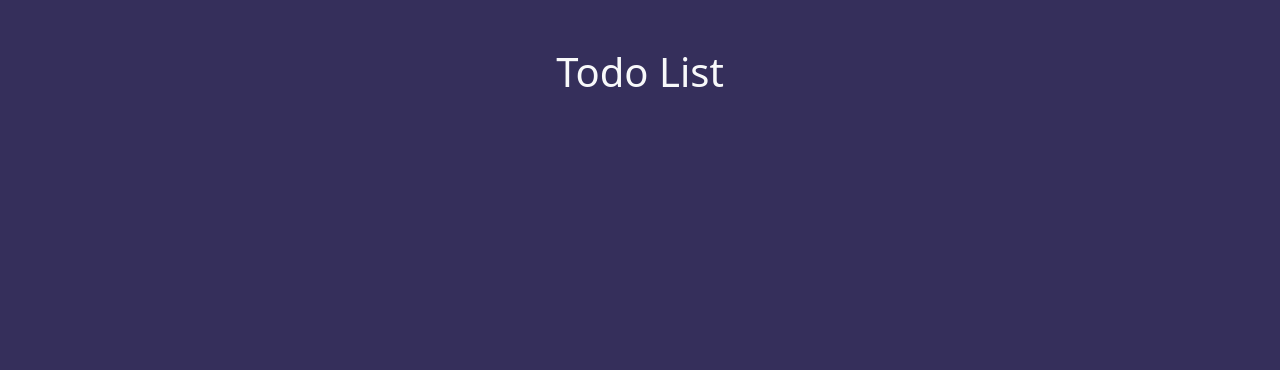
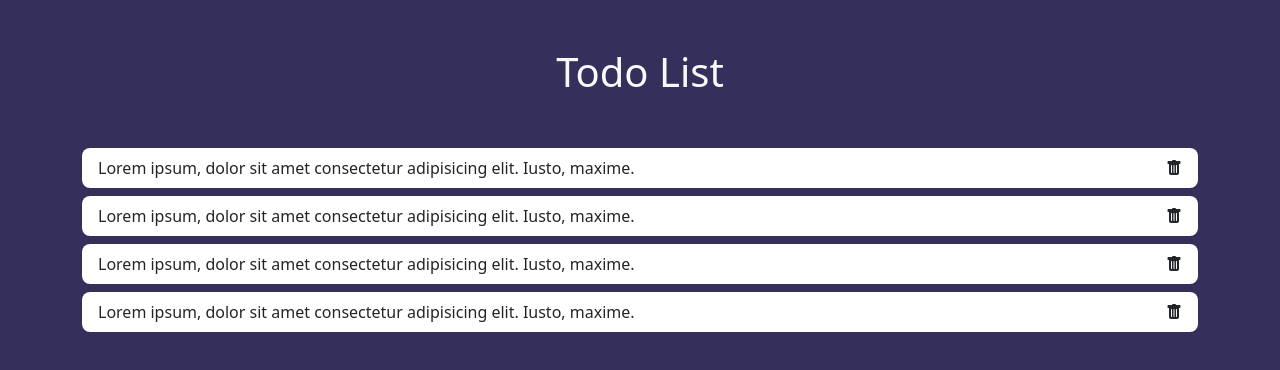
Before and after one commit to shaikrasheed99/todo-bootstrap, a plain HTML site: page index.html in a window 1280 px wide. Drawn offline with nearby package versions, Linux system fonts and the light colour scheme.

Commit message:
Add. Todo list

```diff
--- a/index.html
+++ b/index.html
@@ -5,6 +5,7 @@
         <meta http-equiv="X-UA-Compatible" content="IE=edge">
         <meta name="viewport" content="width=device-width, initial-scale=1.0">
         <link href="https://cdn.jsdelivr.net/npm/bootstrap@5.3.0-alpha1/dist/css/bootstrap.min.css" rel="stylesheet" integrity="sha384-GLhlTQ8iRABdZLl6O3oVMWSktQOp6b7In1Zl3/Jr59b6EGGoI1aFkw7cmDA6j6gD" crossorigin="anonymous">
+        <link rel="stylesheet" href="https://cdn.jsdelivr.net/npm/bootstrap-icons@1.10.3/font/bootstrap-icons.css">
         <link rel="stylesheet" href="styles.css">
         <title>Todo</title>
     </head>
@@ -13,6 +14,28 @@
             <header class="text-light my-5 text-center">
                 <h1>Todo List</h1>
             </header>
+
+            <ul class="list-group my-5 text-light">
+                <li class="list-group-item border-0 my-1 rounded-3 d-flex justify-content-between">
+                    <span>Lorem ipsum, dolor sit amet consectetur adipisicing elit. Iusto, maxime.</span>
+                    <i class="bi bi-trash-fill"></i>
+                </li>
+
+                <li class="list-group-item border-0 my-1 rounded-3 d-flex justify-content-between">
+                    <span>Lorem ipsum, dolor sit amet consectetur adipisicing elit. Iusto, maxime.</span>
+                    <i class="bi bi-trash-fill"></i>
+                </li>
+
+                <li class="list-group-item border-0 my-1 rounded-3 d-flex justify-content-between">
+                    <span>Lorem ipsum, dolor sit amet consectetur adipisicing elit. Iusto, maxime.</span>
+                    <i class="bi bi-trash-fill"></i>
+                </li>
+
+                <li class="list-group-item border-0 my-1 rounded-3 d-flex justify-content-between">
+                    <span>Lorem ipsum, dolor sit amet consectetur adipisicing elit. Iusto, maxime.</span>
+                    <i class="bi bi-trash-fill"></i>
+                </li>
+            </ul>
         </div>
     </body>
 </html>
```
